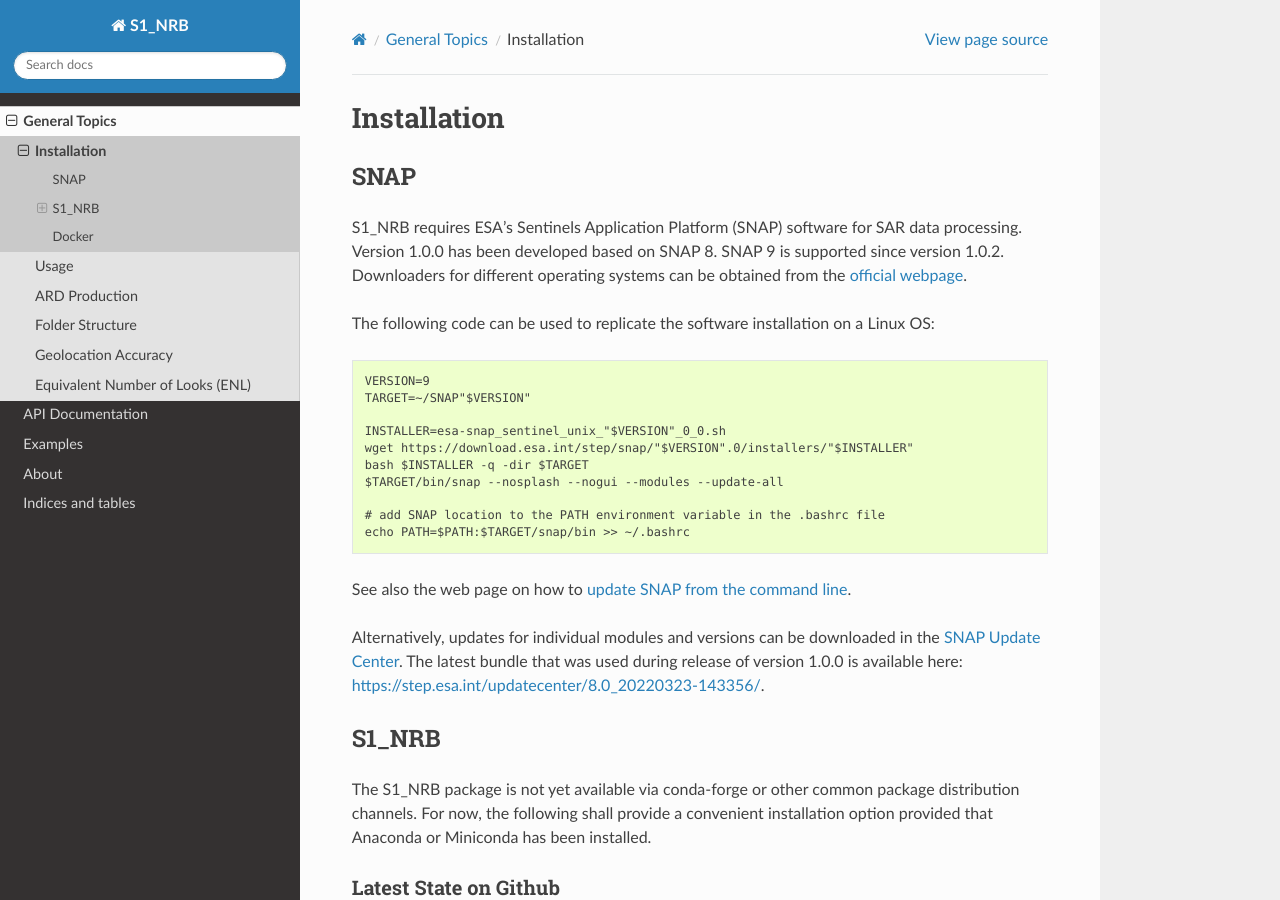
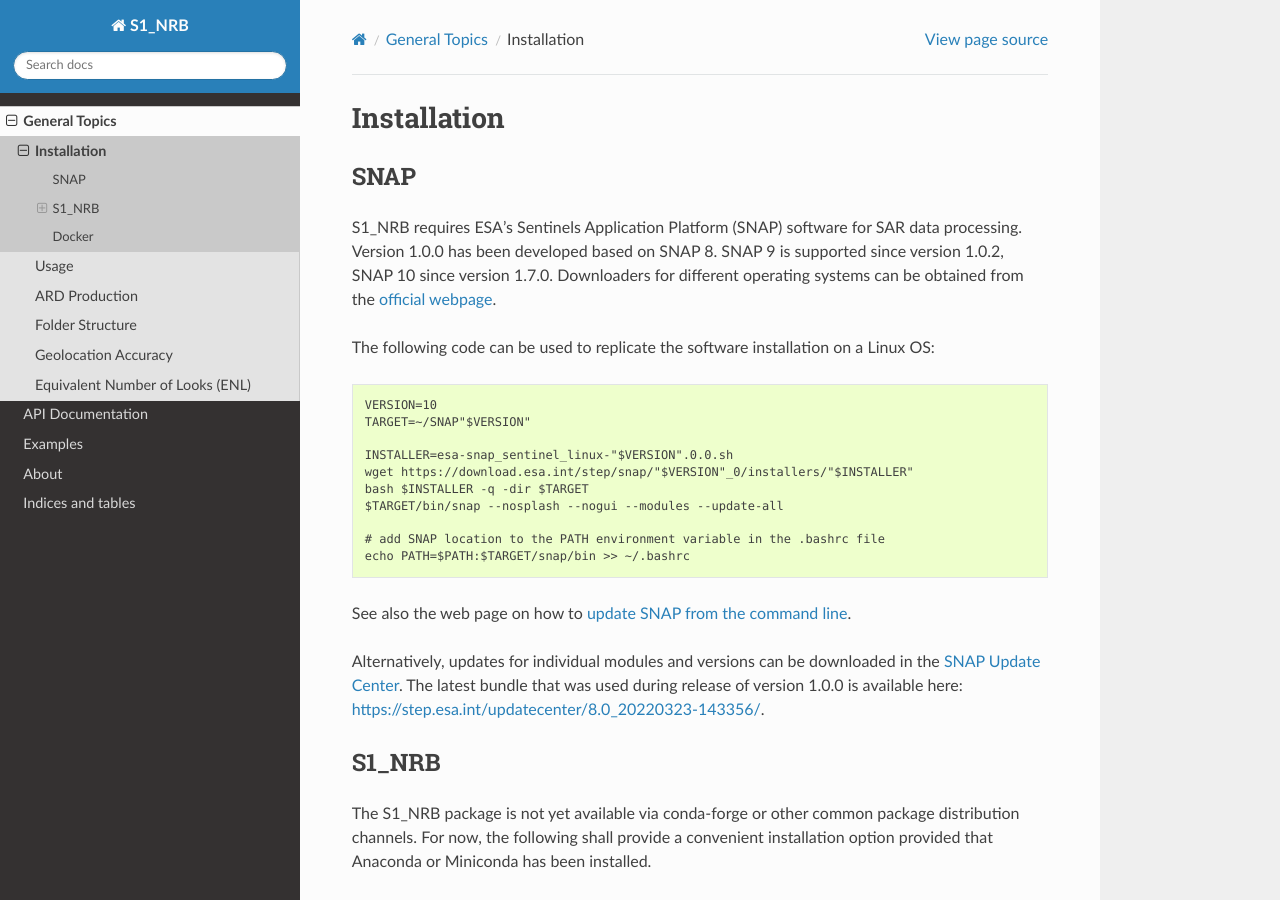
Before and after one commit to SAR-ARD/s1ard, a Sphinx documentation site: the page built from docs/general/installation.rst, in a window 1280 px wide and 900 px high. Built offline with Sphinx 7.4.7 and the Read the Docs theme 2.0.0, drawn with Linux system fonts in a browser that asks for light colours.

Commit message:
use SNAP 10

```diff
--- a/docs/general/installation.rst
+++ b/docs/general/installation.rst
@@ -6,18 +6,18 @@
 
 S1_NRB requires ESA's Sentinels Application Platform (SNAP) software for SAR data processing.
 Version 1.0.0 has been developed based on SNAP 8.
-SNAP 9 is supported since version 1.0.2.
+SNAP 9 is supported since version 1.0.2, SNAP 10 since version 1.7.0.
 Downloaders for different operating systems can be obtained from the `official webpage <https://step.esa.int/main/download/snap-download/>`_.
 
 The following code can be used to replicate the software installation on a Linux OS:
 
 ::
 
-    VERSION=9
+    VERSION=10
     TARGET=~/SNAP"$VERSION"
 
-    INSTALLER=esa-snap_sentinel_unix_"$VERSION"_0_0.sh
-    wget https://download.esa.int/step/snap/"$VERSION".0/installers/"$INSTALLER"
+    INSTALLER=esa-snap_sentinel_linux-"$VERSION".0.0.sh
+    wget https://download.esa.int/step/snap/"$VERSION"_0/installers/"$INSTALLER"
     bash $INSTALLER -q -dir $TARGET
     $TARGET/bin/snap --nosplash --nogui --modules --update-all
 
```
Also changed, not shown: 3 other files.
